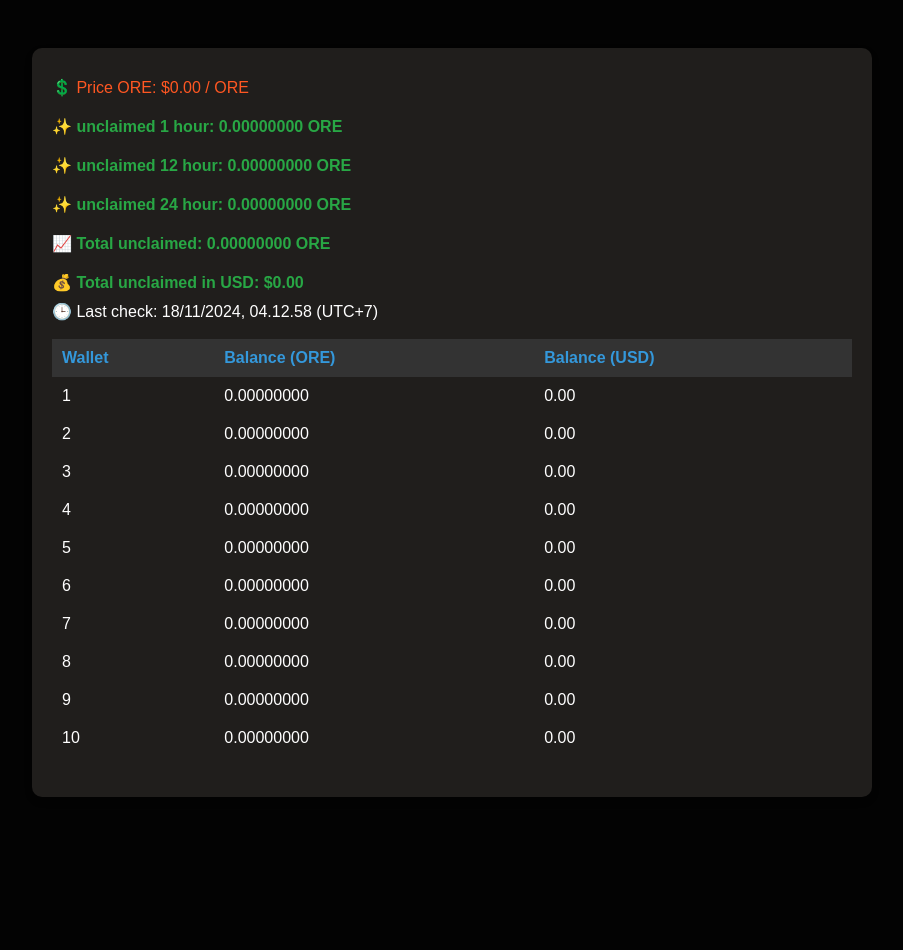
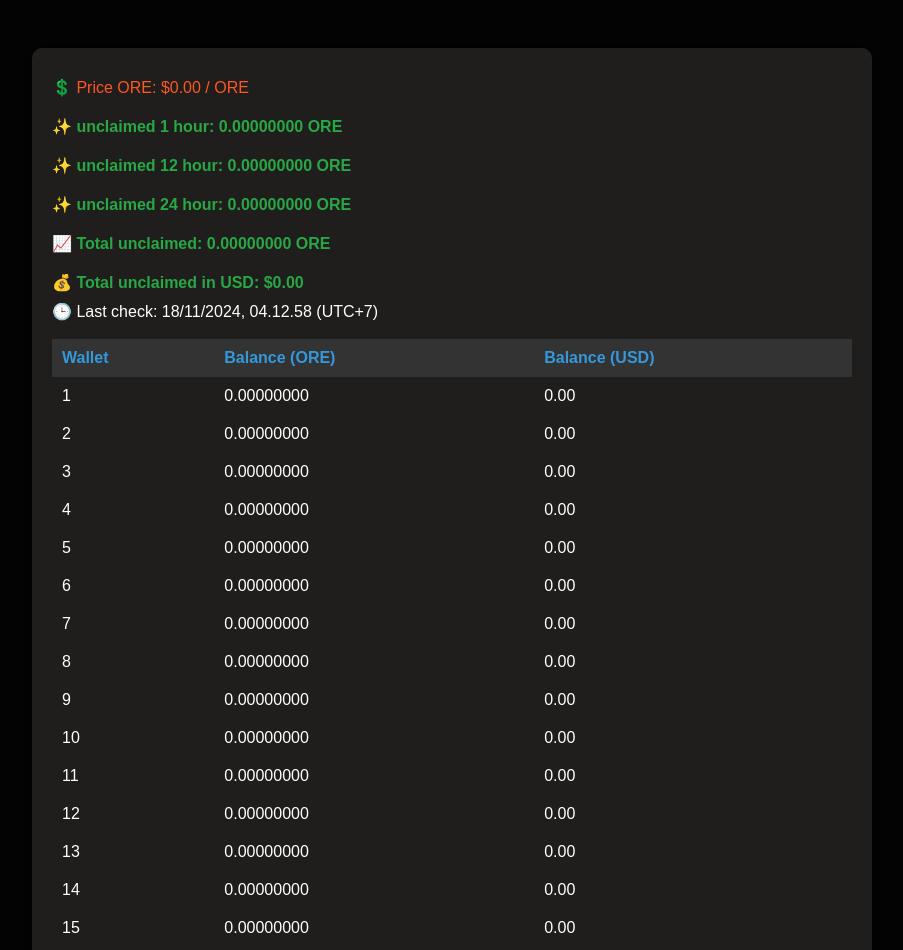
Before and after one commit to cecepabdul/monitoring, a plain HTML site: page index.html in a window 1280 px wide. Shown: the top 950 px of the page, without its empty margins (188-1091 px from the left). Before the commit the page ends 845 px from the top, so only its background shows below. Drawn offline with Linux system fonts and the light colour scheme; no server answers.

Commit message:
Update index.html

```diff
--- a/index.html
+++ b/index.html
@@ -95,7 +95,12 @@
     { name: '7', pubkey: 'E3gw4NDKfpy36mwcru1rfbfnGUDajYR71Fm9uykNrvDY' },
     { name: '8', pubkey: 'DdLscoeVtaqpDEJGHTvWS2q3Ku4dU7ofPnNXUmVq2D1u' },
     { name: '9', pubkey: 'GnbvHrAcVb6aMmn4bFrqbmr6XzryYWsZp6SbfNHZU75Y' },
-    { name: '10', pubkey: 'A8pVsHoqjWHUFa9oUkXdFVv35CH85BajmbMiF3vPi7XT' }
+    { name: '10', pubkey: 'A8pVsHoqjWHUFa9oUkXdFVv35CH85BajmbMiF3vPi7XT' },
+    { name: '11', pubkey: 'FEj1LJT5Br1RLPbj9wsAdYRSpzj9xYfgct2kUSKHQUA1' },
+    { name: '12', pubkey: 'Fbp7Gcf8vnEpjpLdbSxBadt7NUw9Ma1jjuWobYDXWFQj' },
+    { name: '13', pubkey: '3nPdEhdVyFrXLqaWWpuEkCJSyoFd5fUUG7FvW8B37zww' },
+    { name: '14', pubkey: 'HURMyswdFkeUbxhtVA89tRwHK8awcTajtiRvgD3wzU9K' },
+    { name: '15', pubkey: '7qbWdBzTLwaRXZGqKhcFpj66jPjusmpADyvAef85bZ4h' }
         ];
 
         let totalBalance = 0;
```
